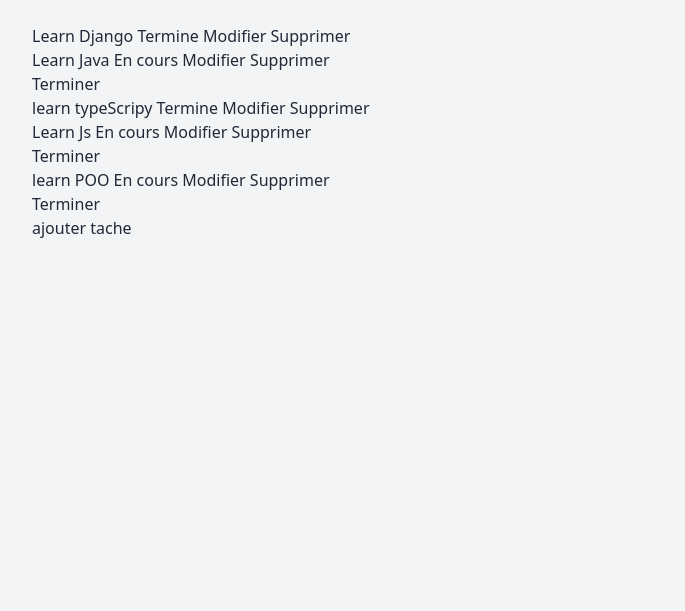
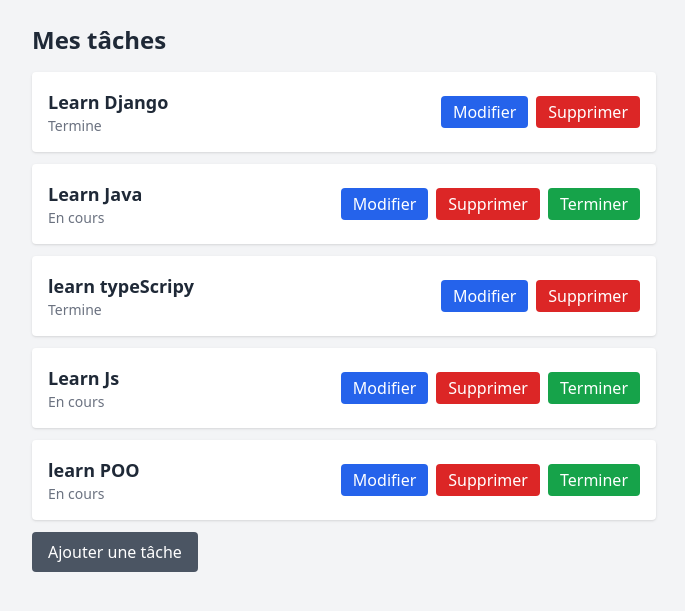
Before and after one commit to diarissoCoder/todo_django, a Django app: page / in a window 1280 px wide. Shown: the top 611 px of the page, without its empty margins (296-981 px from the left). Run offline with Django 5.2, Linux system fonts and the light colour scheme; data comes from the database, SQL or seed files in the repository; both versions use the stored data as it was after the commit; some libraries are stand-ins or nearby versions.

Commit message:
Ajout du style CSS

```diff
--- a/taches/templates/taches/liste.html
+++ b/taches/templates/taches/liste.html
@@ -1,25 +1,40 @@
 {% extends "taches/base.html" %}
+
+{% block title %}  « Liste des tâches {% endblock %}
+
 {%block content%}
-    <ul>
-    {% for tache in liste %}
-    <li>{{tache.nom}}  {{tache.get_status_display}}
-        <a href="{% url 'taches:modifier_tache' tache.pk %}">Modifier</a>
+  <h1 class="text-2xl font-bold mb-4">Mes  tâches</h1>
 
-        <a href="{% url 'taches:supprimer_tache' tache.pk %}">Supprimer </a>
+        {% for tache in liste %}
 
-        {% if tache.status != "termine" %}
-            <form action="{% url 'taches:terminer_tache' tache.pk %}" method="post">
-                {% csrf_token %}
-                <button type="submit">Terminer</button>
-            </form>
-       {% endif %}
-    </li>
+            <div class="bg-white rounded shadow p-4 mb-3 flex justify-between items-center">
+                <div>
+                    <p class="text-lg font-bold"> {{tache.nom}} </p>
+                    <p class="text-sm text-gray-500"> {{tache.get_status_display}} </p>
+                </div>
+
+
+            <div class="flex gap-2 items-center ">
+                <a href="{%url 'taches:modifier_tache' tache.pk%} " class="text-white bg-blue-600 px-3 py-1 rounded ">Modifier</a>
+
+                <a href="{%url 'taches:supprimer_tache' tache.pk%}" class="text-white bg-red-600 px-3 py-1 rounded  ">Supprimer </a>
+
+                {% if tache.status != "termine" %}
+                    <form action="{%url 'taches:terminer_tache' tache.pk%}" method="post">
+                        {% csrf_token %}
+                        <button type="submit" class=" bg-green-600 text-white px-3 py-1 rounded">Terminer</button>
+                    </form>
+
+                {% endif %}
+            </div>
+
+</div>
 
     {%empty%}
-    <li>Il n'y a aucune tache pour le moment</li>
+    <p>Il n'y a aucune tâche pour le moment</p>
 
     {%endfor%}
-    </ul>
-    <p> <a href="{% url 'taches:ajouter_tache'  %}">ajouter tache</a> </p>
+
+    <p> <a href="{%url 'taches:ajouter_tache'%}" class="inline-block bg-gray-600 text-white px-4 py-2 rounded hover:bg-blue-800">Ajouter une tâche</a> </p>
 
     {% endblock %}
```
Also changed, not shown: taches/templates/taches/ajouter.html (+16 -5 lines), taches/templates/taches/confirmer_suppression.html (+7 -4 lines), db.sqlite3.
